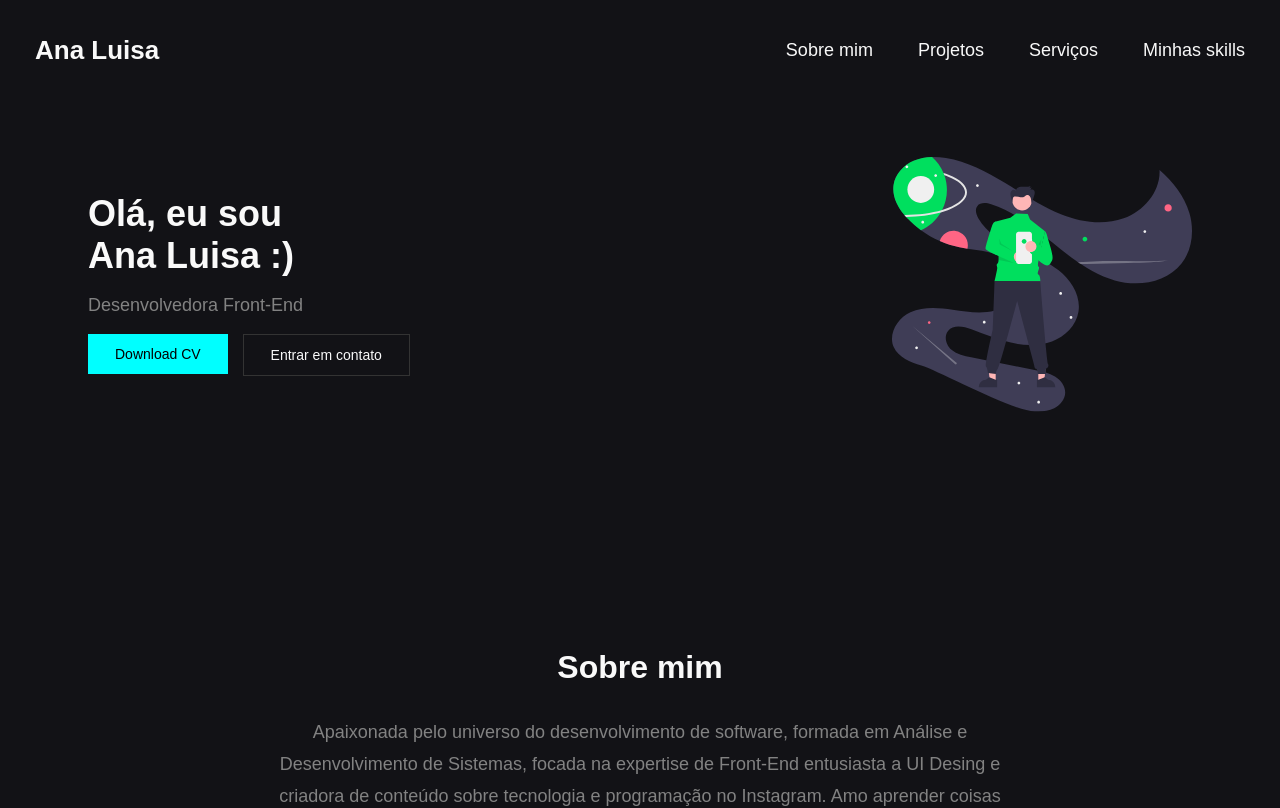
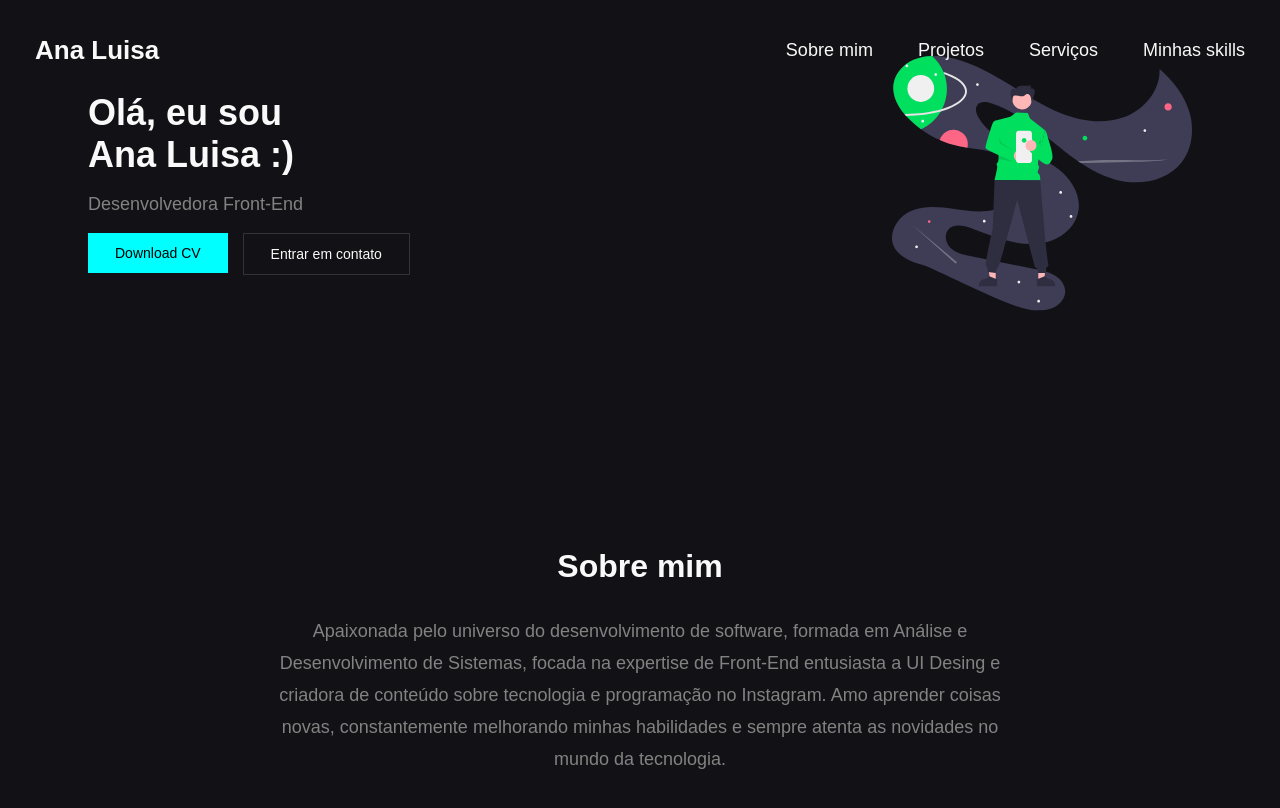
Before and after one commit to analuisadev/Portfolio, a React (Vite) app: page / in a window 1280 px wide. Shown: the top 808 px of the page. Built offline with nearby package versions, Linux system fonts and the light colour scheme.

Commit message:
feat: header

```diff
--- a/src/assets/components/header/Header.tsx
+++ b/src/assets/components/header/Header.tsx
@@ -1,4 +1,4 @@
-import { Menu, MenuHamburguer } from "./styles"
+import { Menu } from "./styles"
 
 export function Header() {
     return (
@@ -6,10 +6,6 @@ export function Header() {
             <Menu>
                 <span>Ana Luisa</span>
                 <nav>
-                    <MenuHamburguer>
-
-                    </MenuHamburguer>
-
                     <ul>
                         <li><a href="#about">Sobre mim</a></li>
                         <li><a href="#projects">Projetos</a></li>
--- a/src/assets/components/header/styles.tsx
+++ b/src/assets/components/header/styles.tsx
@@ -1,10 +1,11 @@
 import styled from 'styled-components'
 
 export const Menu = styled.header`
-
     display: flex;
+    position: fixed;
+    padding: 3.5rem;
+    width: 100%;
     justify-content: space-between;
-    padding: 3.5rem;
     align-items: center;
 
     span{
```
